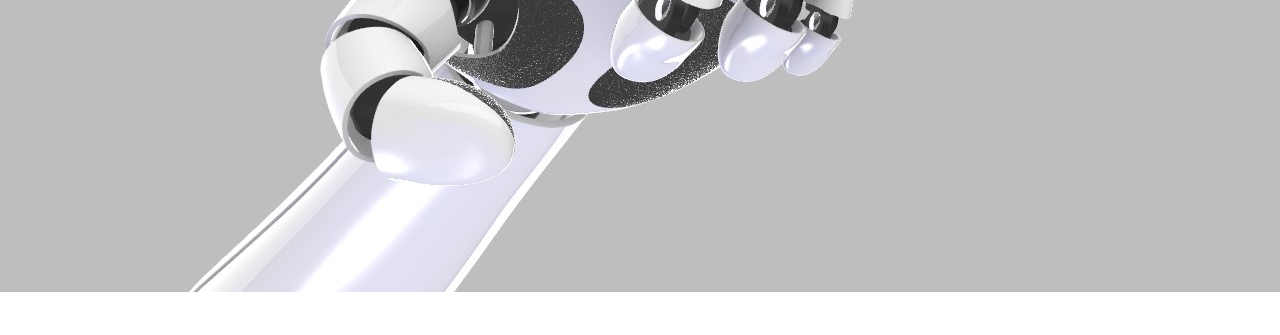
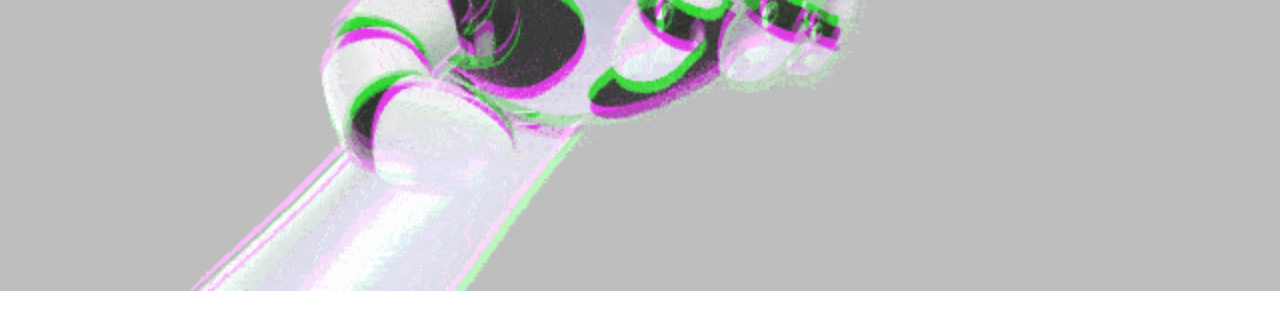
Before and after one commit to didac-torrent/mdef, a plain HTML site: page index.html in a window 1280 px wide. Shown: the part 465-800 px from the top of the page. Drawn offline with Linux system fonts and the light colour scheme.

```diff
--- a/index.html
+++ b/index.html
@@ -39,7 +39,7 @@
             future
         </div>
 
-        <img src="images/robothand1.jpg" alt="Home page picture">
+        <img src="images/robothandglitch1.gif" alt="Home page picture">
 
         <footer>developed_by_dídac_torrent</footer>
 
```
Also changed, not shown: images/robothandglitch1.gif (added).
